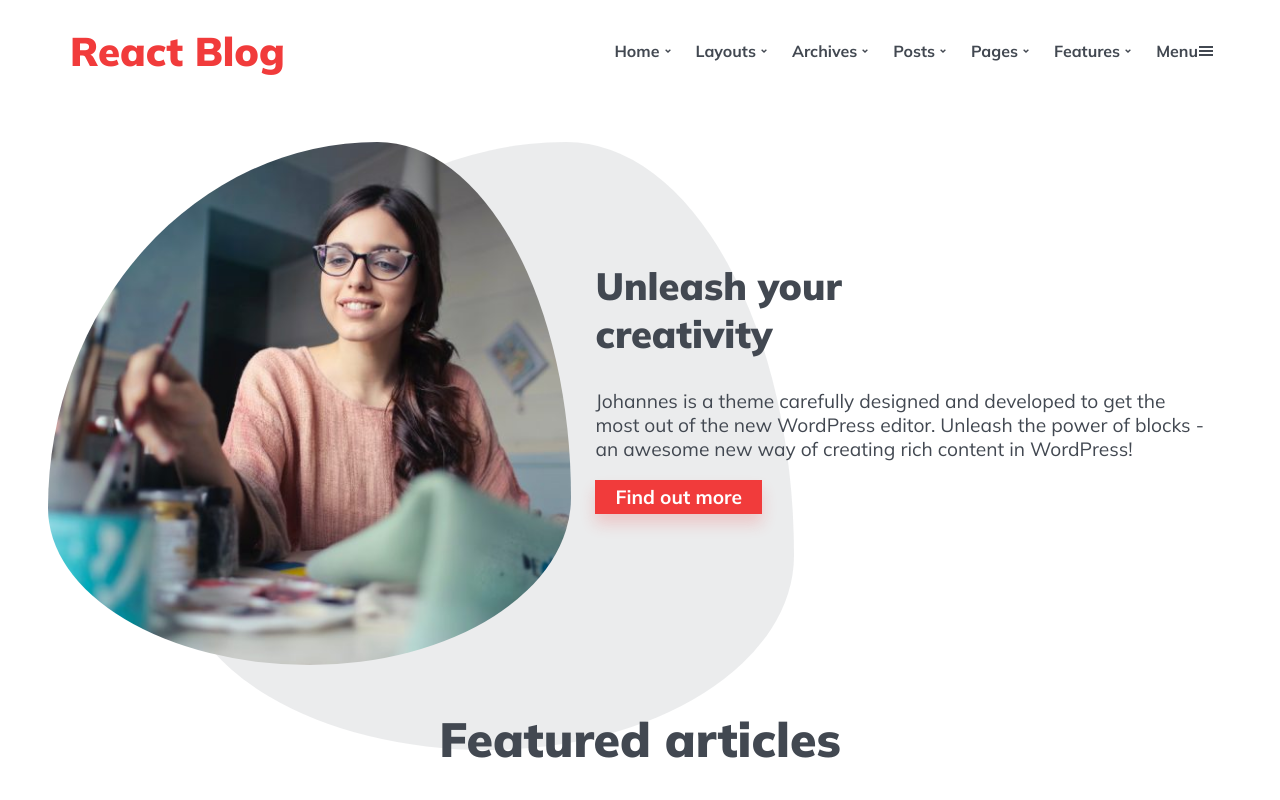
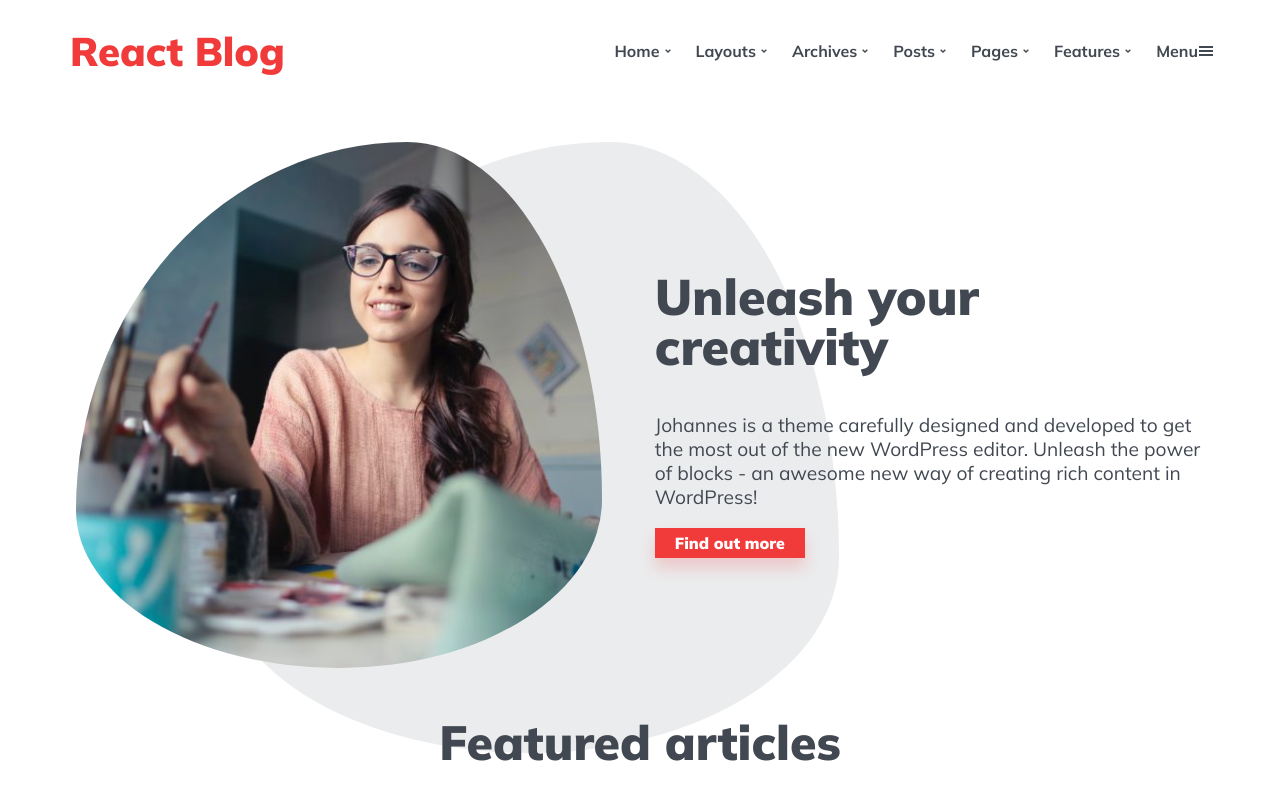
Before and after one commit to RaySunwar/react-blog, a React (Create React App) app: page / in a window 1280 px wide. Shown: the top 800 px of the page. Built offline with nearby package versions, Linux system fonts and the light colour scheme.

Commit message:
refactor: add marign & padding

```diff
--- a/src/components/dashboard/Dashboard.js
+++ b/src/components/dashboard/Dashboard.js
@@ -18,8 +18,7 @@ const Nav = styled.div`
 `;
 
 const Subnav = styled.div`
-  margin-right: auto;
-  margin-left: auto;
+  margin: 0 68px;
   display: flex;
   font-family: "Mulish", sans-serif;
 
@@ -32,8 +31,7 @@ const Subnav = styled.div`
 `;
 
 const NavLeft = styled.div`
-  margin-left: 2.5rem;
-  margin-right: 1.5rem;
+  padding-right: 53px;
   position: relative;
   text-align: left;
   max-width: 50%;
@@ -54,11 +52,11 @@ const NavLeft = styled.div`
     background: rgba(66,72,81,0.1);
     content: "";
     display: block;
-    height: 608px;
+    height: 611px;
     left: 25%;
     position: absolute;
     top: 0;
-    width: 615px;
+    width: 618px;
     z-index: -1;
 
     @media ${device.sm}{
@@ -69,7 +67,6 @@ const NavLeft = styled.div`
 
 const NavRight = styled.div`
   display: block;
-  margin-right: 4rem;
   padding-top: 2.5rem;
   width: 50%;
 
@@ -85,7 +82,8 @@ const Title = styled.h1`
   box-sizing: inherit;
   color: #424851;
   font-weight: 900;
-  font-size: 38px;
+  font-size: 50px;
+  line-height: 50px;
   margin-left: 0;
   padding-top: 3rem;
   text-align: left;
@@ -112,7 +110,6 @@ const Content = styled.p`
 
 const Button = styled.p`
   box-sizing: inherit;
-  font-size: 1rem;
   margin-top: 0;
 `;
 
@@ -122,8 +119,8 @@ const Anchor = styled.a`
   box-shadow: 0 10px 15px 0 rgba(241,59,59,0.2);
   color: #ffffff;
   display: inline-block;
-  font-size: 1.2rem;
-  font-weight: bold;
+  font-size: 1rem;
+  font-weight: 900;
   float: none;
   padding:  5px 20px 5px 20px;
   position: static;
```
